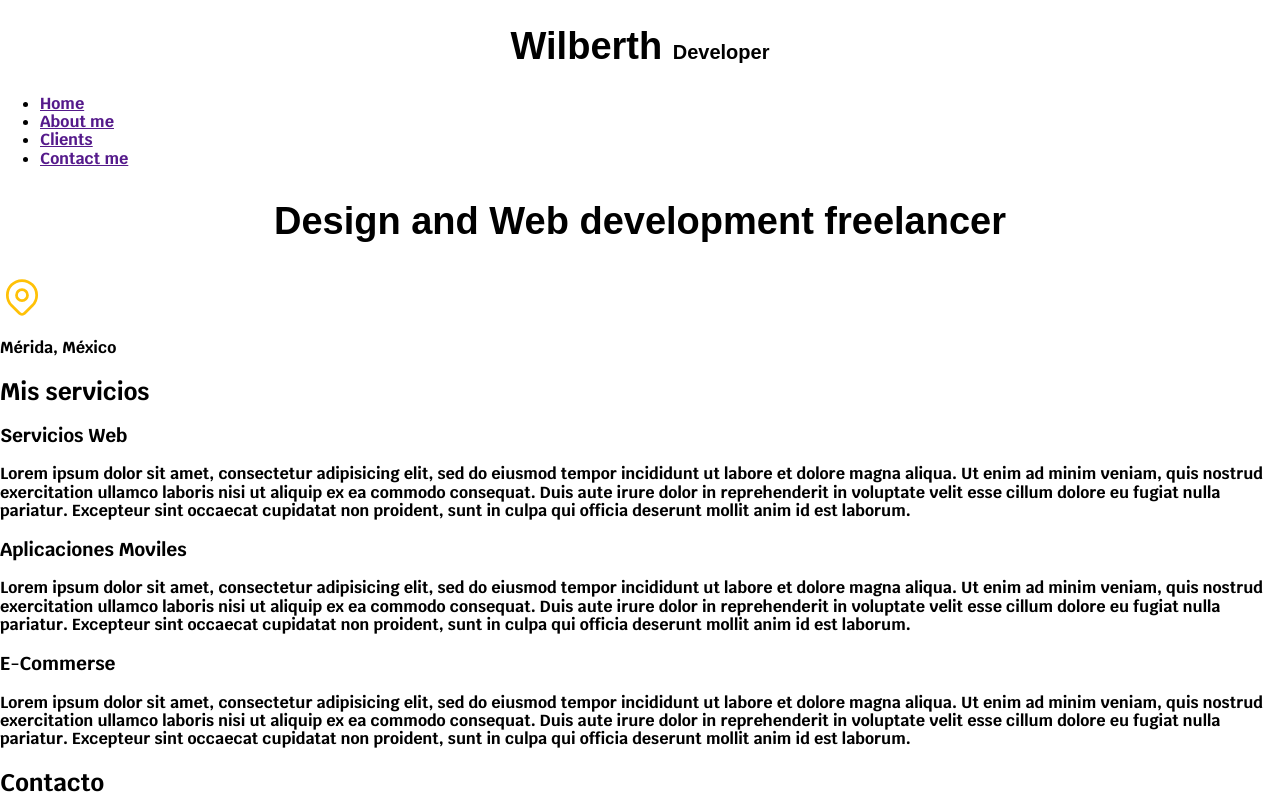
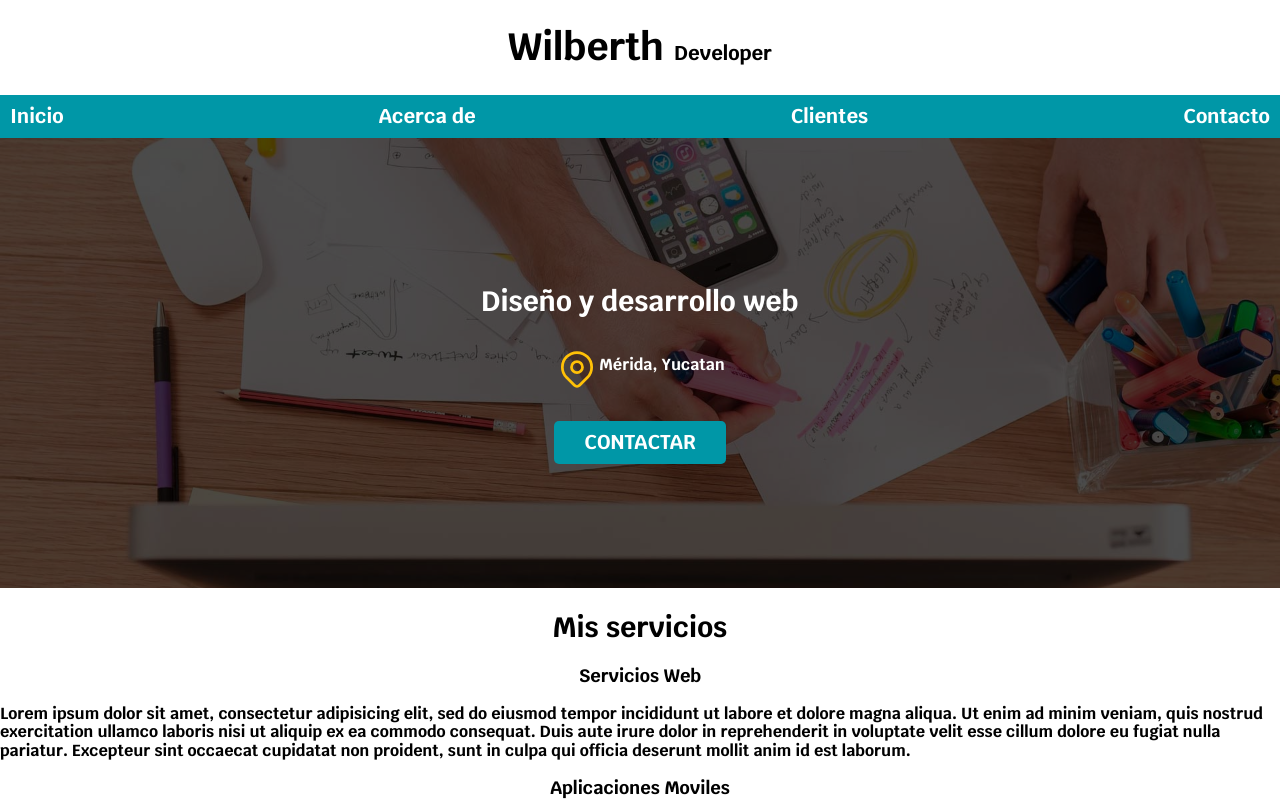
Before and after one commit to 7u7Gustavo7u7/Formulario, a plain HTML site: page index.html in a window 1280 px wide. Shown: the top 802 px of the page. Drawn offline with Linux system fonts and the light colour scheme.

Commit message:
terminado el boton

```diff
--- a/CSS/Style.css
+++ b/CSS/Style.css
@@ -7,16 +7,105 @@
 }
 html{
     font-size: 62.5%;
+    box-sizing: border-box;
+}
+*::before *::after{
+    box-sizing: inherit;
 }
 body{
     font-size: 16px;
     font-family:'krub', sans-serif;
 }
-.titulo{
+/*Tipografia*/
+h1{
+    font-size: 3.8rem;
+}
+h2{
+    font-size: 2.8rem;
+}
+h3{
+    font-size: 1.8rem;
+}
+h3, h2, h1{
     text-align: center;
-    font-size: 3.8rem;
-    font-family: Arial, Helvetica, sans-serif;
 }
 .titulo span{
     font-size: 2rem;
 }
+.container{
+    max-width:128rem;
+    margin: 0 auto;
+
+}
+.nav-bag{
+    background-color: var(--secundario);
+}
+.navegacion-Principal{
+    display: flex;
+    flex-direction:column;
+    justify-content:space-between;
+    font-weight: bold;
+    font-size: 2rem;
+    align-items: center;
+
+}
+.navegacion-Principal a{
+    padding: 1rem;
+    text-decoration: none;
+    color: var(--blanco);
+}
+.navegacion-Principal a:hover{
+    background-color: var(--primario);
+    color: var(--oscuro);
+}
+@media (min-width: 768px) {
+    .navegacion-Principal{
+        flex-direction: row;
+        background-color: #0097a7;
+    }
+}
+
+/*hero*/
+.hero{
+    background-image: url(../img/hero\ \(1\).jpg);
+    background-repeat: no-repeat;
+    background-size: cover;
+    height: 450px;
+    position: relative;/* el padre debe ser el relativo*/
+}
+.contenido-hero{
+    position: absolute;/* el hijo debe ser el absoluto*/
+    background-color: rgba(0,0,0,.7);
+    width: 100%;
+    height: 100%;
+    /*Para alinear vertical y horizontalmente */
+    display: flex;
+    flex-direction: column;
+    align-items: center;
+    justify-content: center;
+}
+.contenido-hero h2, .contenido-hero p{
+    color: var(--blanco);
+}
+.ubicacion{
+    display: flex;
+    align-items:flex-end;
+}
+.boton{
+    background-color: var(--secundario);/*Fondo del boton*/
+    text-decoration: none; /*Para quitar la barra de abajo de la letra*/
+    padding: 1rem 3rem;/*margenes internos*/
+    border-radius: .5rem;/*esquinas redondeadas*/
+    color: var(--blanco);/*el color de la letras*/
+    margin-top: 3rem;/*margen hacia arriba*/
+    font-weight: bold;/*los negritas*/
+    font-size: 2rem;/*tamaño de la letra*/
+    text-transform: uppercase;/*poner todo en mayusculas*/
+    text-align: center;/*Centrar el texto*/
+    width: 90%;/*ancho del boton que agarre un 90% si la pantalla es pequeña*/
+}
+@media (min-width: 768px) {
+    .boton{
+        width: auto;
+    }
+}
--- a/index.html
+++ b/index.html
@@ -5,11 +5,11 @@
     <meta charset="UTF-8">
     <meta name="viewport">
     <title>Gustavo Dev</title>
+    <link rel="preload" href="CSS/normalize.css" as="Style">
+    <link rel="stylesheet" href="CSS/normalize.css">
     <link rel="preconnect" href="https://fonts.googleapis.com">
 <link rel="preconnect" href="https://fonts.gstatic.com" crossorigin>
 <link href="https://fonts.googleapis.com/css2?family=Josefin+Sans:wght@200&family=Krub:wght@700&family=Lato:ital,wght@1,900&family=Roboto+Condensed:wght@300&family=Roboto:wght@100&display=swap" rel="stylesheet">
-    <link rel="preload" href="CSS/normalize.css" as="Style">
-    <link rel="stylesheet" href="CSS/normalize.css">
     <link rel="preload" href="CSS/Style.css" as="Style">
     <link rel="stylesheet" href="CSS/Style.css">
 </head>
@@ -17,19 +17,23 @@
 <body>
     <header>
         <h1 class="titulo">Wilberth <span>Developer</span></h1>
-        <nav>
-            <ul>
-                <li><a href="">Home</a></li>
-                <li><a href="">About me</a></li>
-                <li><a href="">Clients</a></li>
-                <li><a href="">Contact me</a></li>
-            </ul>
-        </nav>
+        <div class="nav-bag">
+            <nav class="navegacion-Principal container">
+
+                    <a href="">Inicio</a>
+                    <a href="">Acerca de</a>
+                    <a href="">Clientes</a>
+                    <a href="">Contacto</a>
+
+            </nav>
+        </div>
     </header>
 
     <main>
-        <section>
-            <h2 class="titulo">Design and Web development freelancer</h2>
+        <section class="hero">
+            <div class="contenido-hero">
+            <h2>Diseño y desarrollo web</h2>
+            <div class="ubicacion">
             <svg xmlns="http://www.w3.org/2000/svg" class="icon icon-tabler icon-tabler-map-pin" width="44" height="44"
                 viewBox="0 0 24 24" stroke-width="1.5" stroke="#FFC107" fill="none" stroke-linecap="round"
                 stroke-linejoin="round">
@@ -37,8 +41,11 @@
                 <path d="M9 11a3 3 0 1 0 6 0a3 3 0 0 0 -6 0" />
                 <path d="M17.657 16.657l-4.243 4.243a2 2 0 0 1 -2.827 0l-4.244 -4.243a8 8 0 1 1 11.314 0z" />
             </svg>
-            <p>Mérida, México</p>
-
+            <p>Mérida, Yucatan</p>
+            </div>
+            <a class="boton" href="#">Contactar</a>
+        </div>
+        </section>
             <h2>Mis servicios </h2>
             <section>
                 <h3>Servicios Web</h3>
@@ -64,7 +71,7 @@
                 </p>
             </section>
 
-        </section>
+
 
     </main>
 
```
Also changed, not shown: img/hero (1).jpg (added).
